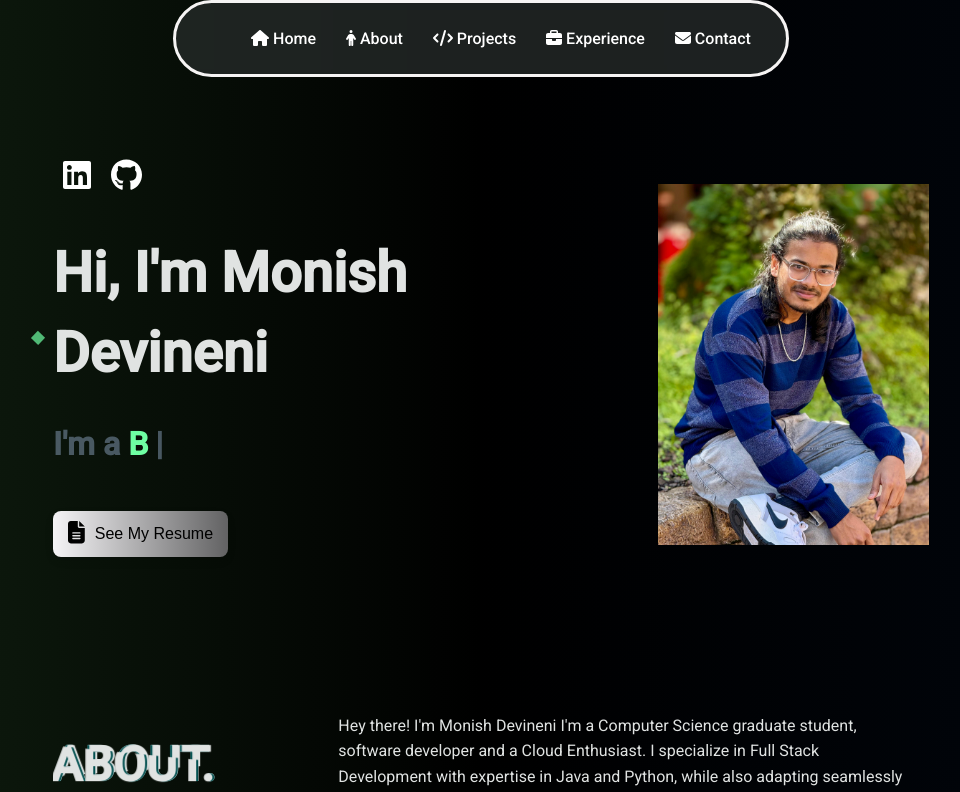
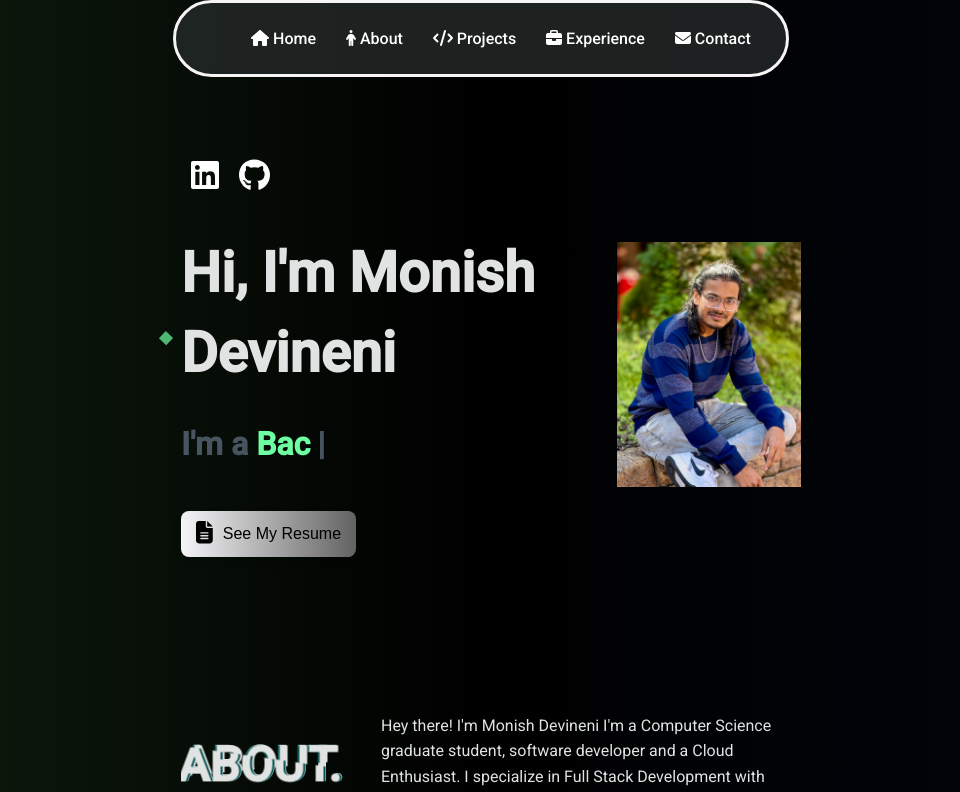
Before and after one commit to monish-rgb/MyPortfolio, an Angular app: page / in a window 1280 px wide. Shown: the top 792 px of the page, without its empty margins (159-1119 px from the left). Built offline with nearby package versions, Linux system fonts and the light colour scheme.

Commit message:
changedpaddingapp

```diff
--- a/src/app/app.component.scss
+++ b/src/app/app.component.scss
@@ -33,7 +33,7 @@
 
     // Extra large screens (xl: 1280px and above)
     @media (min-width: 1280px) {
-      padding-left: 12rem;
-      padding-right: 12rem;
+      padding-left: 20rem;
+      padding-right: 20rem;
     }
 }
```
